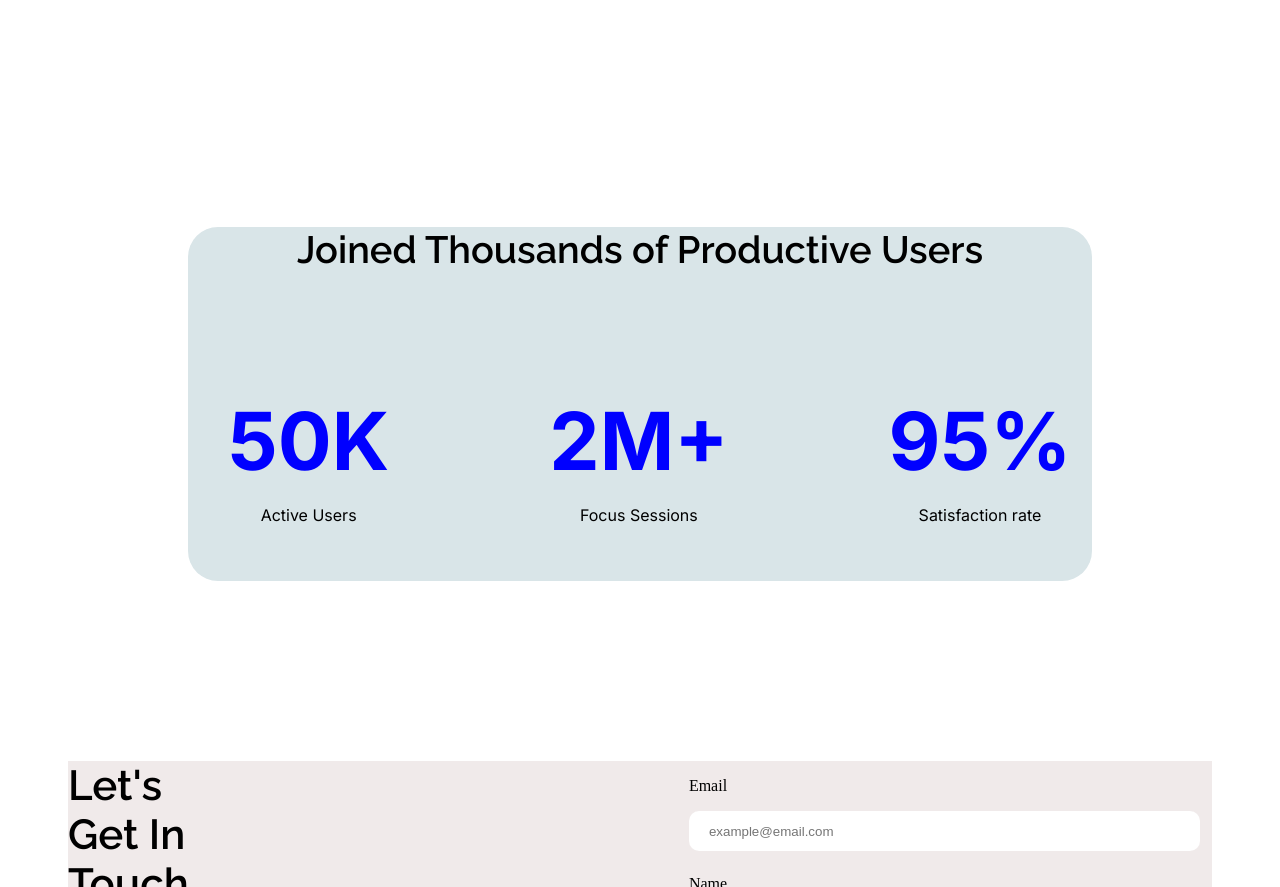
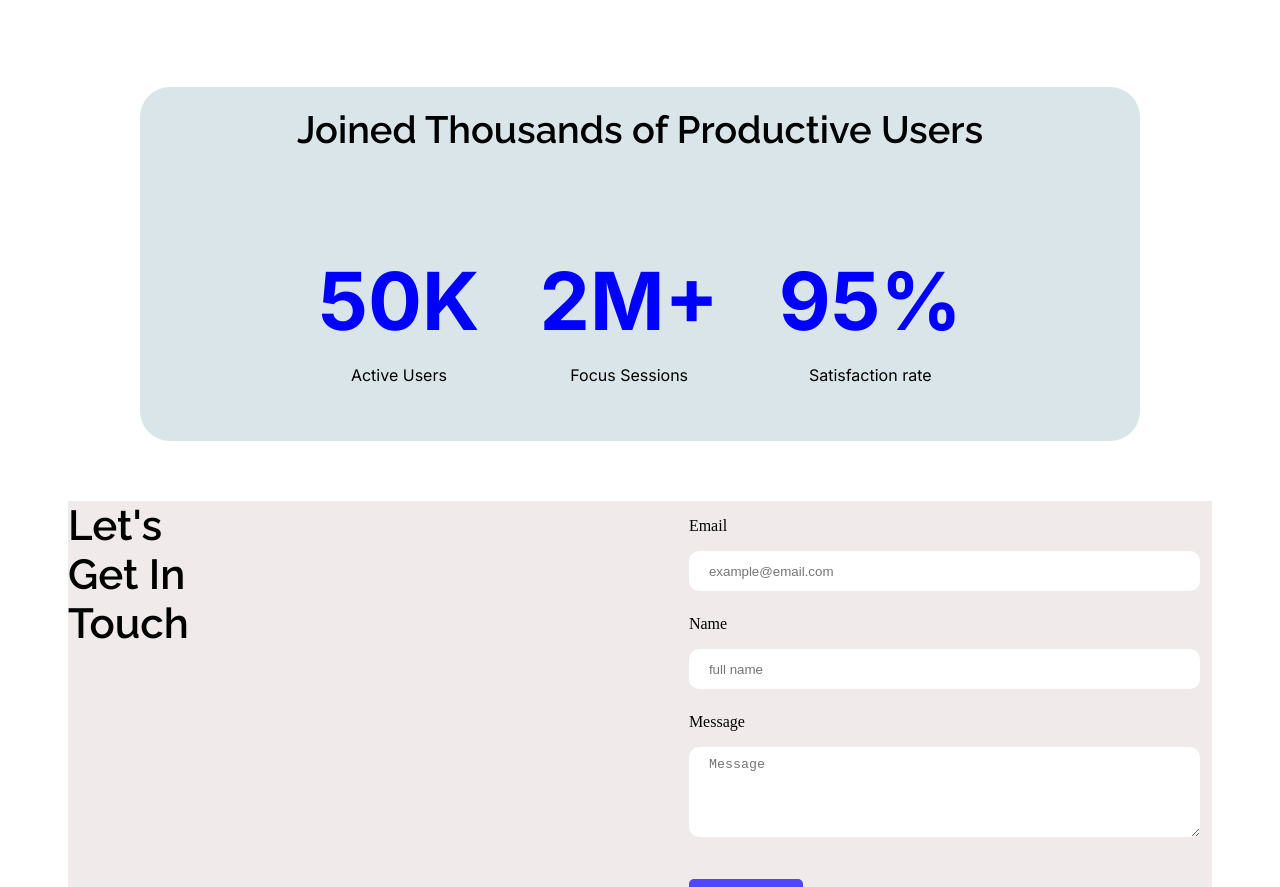
Before and after one commit to thrafid/Assignment1, a plain HTML site: page index.html in a window 1280 px wide. Shown: the part 1205-2092 px from the top of the page. Drawn offline with Linux system fonts and the light colour scheme.

Commit message:
some changes

```diff
--- a/styles/assignment.css
+++ b/styles/assignment.css
@@ -93,7 +93,11 @@ header{
 
 .users-section{
     background-color: rgb(217, 229, 232); border-radius: 30px;
-    margin: 180px;
+    margin: 40px auto;
+    padding: 20px;
+    max-width: 1000px;
+    width: 90%;
+    box-sizing: border-box;
 
 }
 .users-title{
@@ -113,9 +117,12 @@ header{
 
 }
 .user-data-container{
-    display: flex;
-   padding: 40px;
-   gap: 160px;
+   display: flex;
+   flex-wrap: wrap;
+   justify-content: center;
+   gap: 60px;
+   padding: 20px;
+
 }
 
 
```
